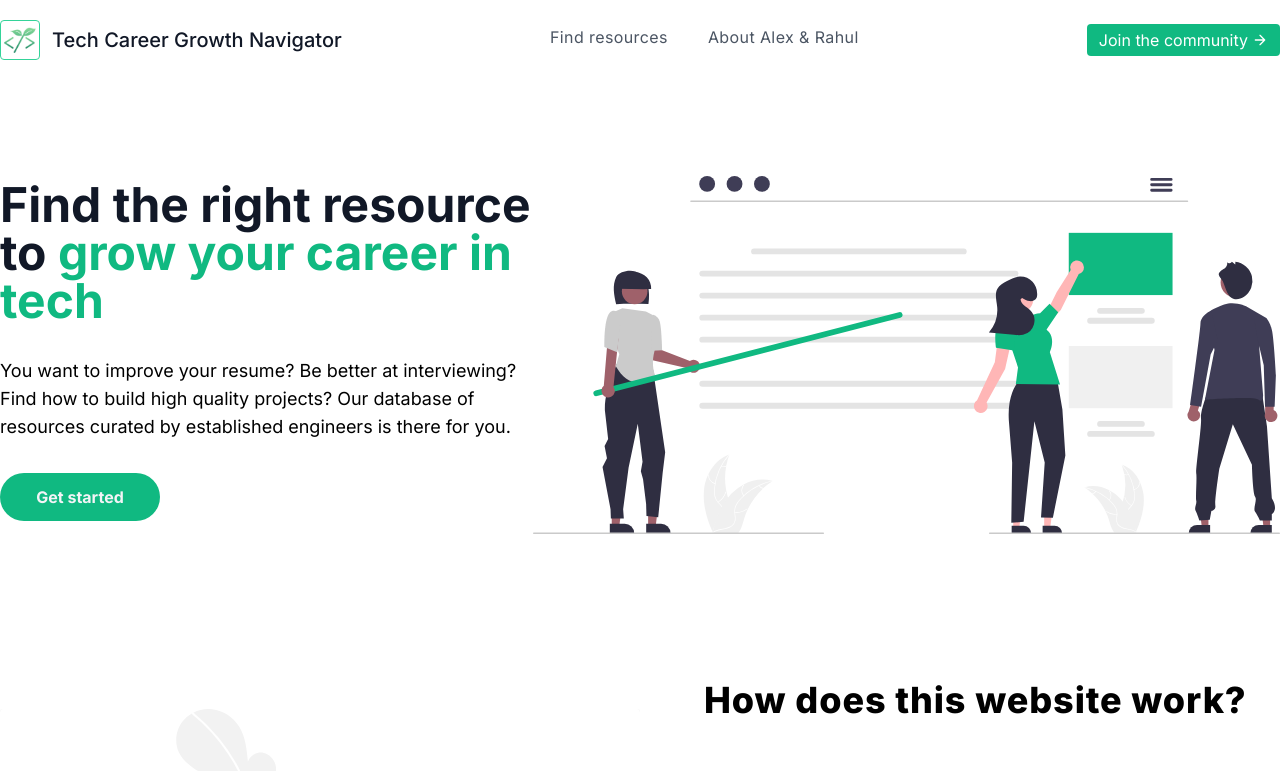
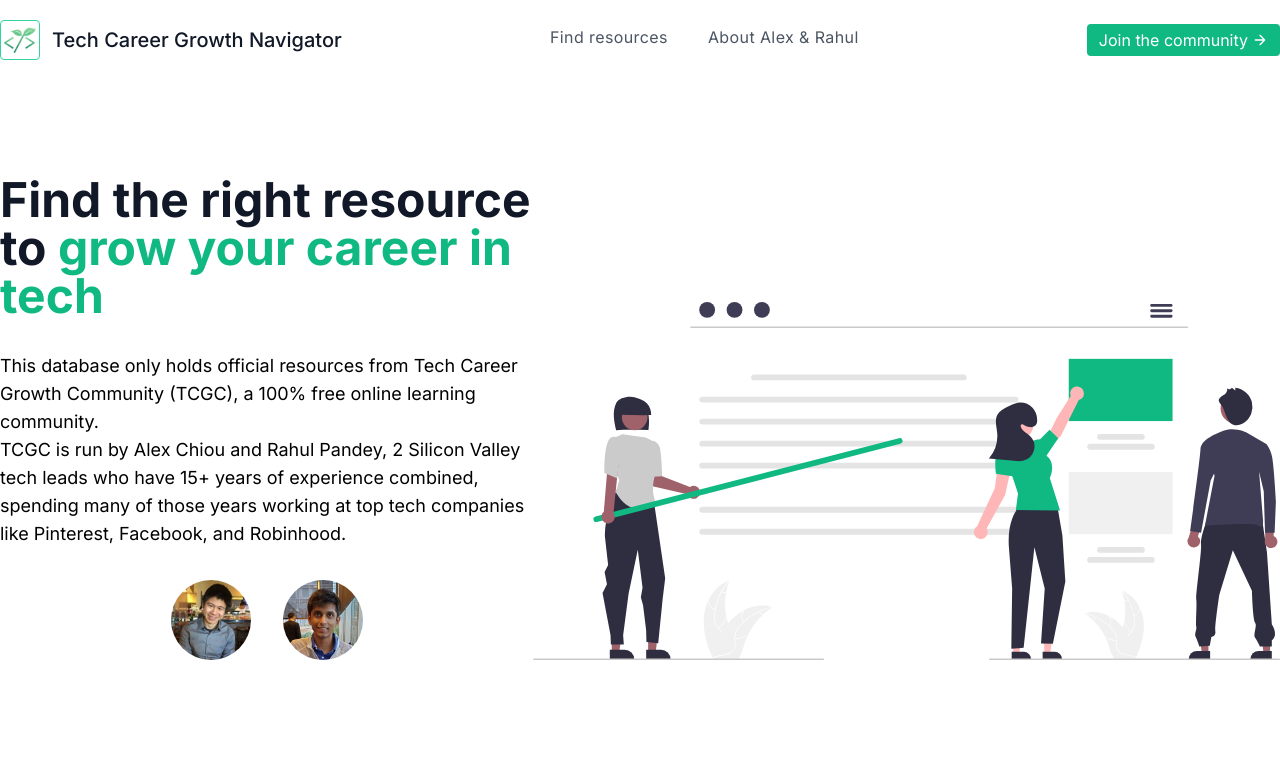
Before and after one commit to tericcabrel/tech-career-growth, a Next.js app in the folder webapp/: page / in a window 1280 px wide. Shown: the top 771 px of the page. Built offline with nearby package versions, Linux system fonts and the light colour scheme.

Commit message:
feat(app): update hero content in the homepage

```diff
--- a/webapp/src/components/home/hero.tsx
+++ b/webapp/src/components/home/hero.tsx
@@ -1,4 +1,5 @@
 import Link from 'next/link';
+import Image from 'next/image';
 
 const Hero = () => {
   return (
@@ -8,15 +9,33 @@
           Find the right resource to <span className="text-green-500">grow your career in tech</span>
         </h1>
         <p className="my-5 lg:my-8 text-base xl:text-lg">
-          You want to improve your resume? Be better at interviewing? Find how to build high quality projects? Our
-          database of resources curated by established engineers is there for you.
+          This database only holds official resources from Tech Career Growth Community (TCGC), a 100% free online
+          learning community.
+          <br />
+          TCGC is run by Alex Chiou and Rahul Pandey, 2 Silicon Valley tech leads who have 15+ years of experience
+          combined, spending many of those years working at top tech companies like Pinterest, Facebook, and Robinhood.
         </p>
-        <div className="relative max-w-md text-center mx-auto lg:mx-0">
-          <Link href="/resources">
-            <a className="bg-green-500 text-gray-100 font-bold mr-2 my-4 sm:my-2 rounded-full py-4 flex items-center justify-center sm:w-40 sm:leading-none focus:outline-none hover:bg-primary-900 transition duration-300">
-              Get started
-            </a>
-          </Link>
+        <div className="flex justify-center relative text-center mx-auto">
+          <div className="w-20 h-20 rounded-full overflow-hidden mr-4">
+            <Image
+              src="/assets/alex.jpg"
+              loading="lazy"
+              alt="Picture of Alex Chiou"
+              className="w-full h-full object-cover object-center"
+              width={128}
+              height={128}
+            />
+          </div>
+          <div className="w-20 h-20 rounded-full overflow-hidden ml-4">
+            <Image
+              src="/assets/rahul.jpg"
+              loading="lazy"
+              alt="Picture of Rahul Pandey"
+              className="w-full h-full object-cover object-center"
+              width={128}
+              height={128}
+            />
+          </div>
         </div>
       </div>
       <div className="relative mt-12 lg:mt-0 flex-1 flex flex-col justify-center lg:self-end">
```
